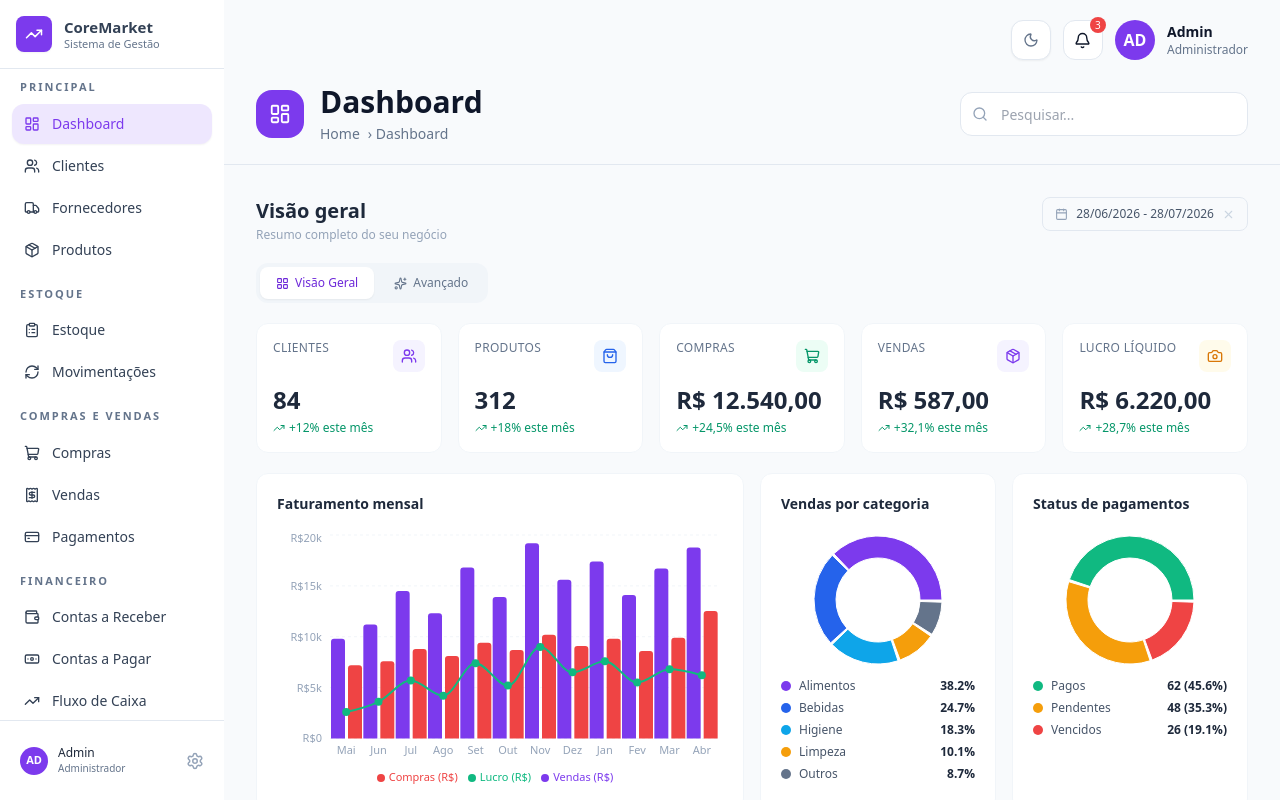
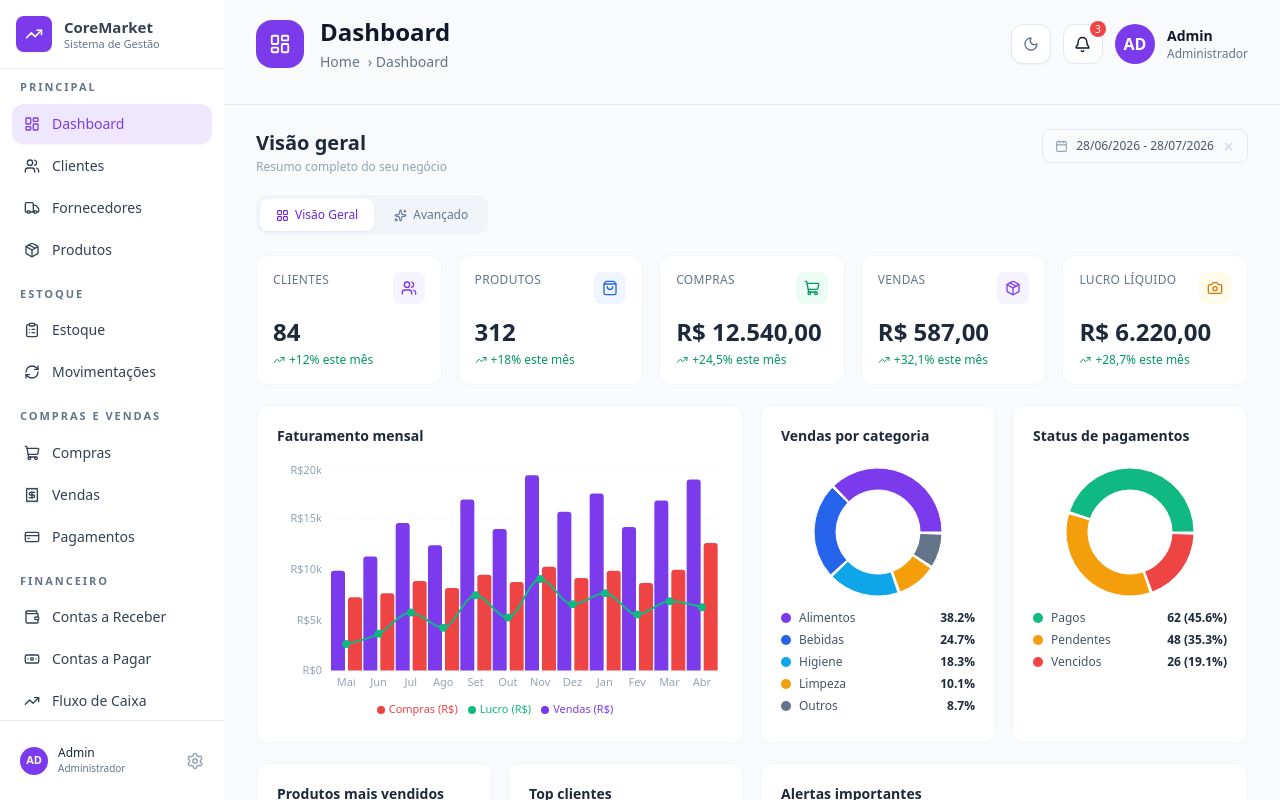
Before and after one commit to natanaelrb/coremarket-frontend, a React (Vite) app: page /dashboard in a window 1280 px wide. Built offline with nearby package versions, Linux system fonts and the light colour scheme.

Commit message:
ajustes da barra de pesquisa e topbar

```diff
--- a/src/layouts/Topbar.jsx
+++ b/src/layouts/Topbar.jsx
@@ -67,18 +67,38 @@ export default function Topbar() {
   }
 
   return (
-    <header className="sticky top-0 z-40 border-b border-slate-200 dark:border-white/10 bg-[var(--bg-app)] backdrop-blur">
-      <div className="px-8 py-5">
+    <header className="sticky top-2 z-40 border-b border-slate-200 dark:border-white/10 bg-[var(--bg-app)] backdrop-blur">
+      <div className="px-8 py-2">
 
         {/* Linha superior */}
         <div className="flex justify-between items-center">
+            <div className="flex items-center gap-4">
 
+    {Icon && (
+      <div className="w-12 h-12 rounded-2xl bg-violet-600 flex items-center justify-center text-white">
+        <Icon size={22} />
+      </div>
+    )}
+
+    <div>
+      <h1 className="text-2xl font-bold">
+        {page.title}
+      </h1>
+
+      <div className="flex gap-2 mt-1 text-sm text-slate-500">
+        {page.breadcrumb.map((item, index) => (
+          <span key={item}>
+            {index > 0 && "› "}
+            {item}
+          </span>
+        ))}
+      </div>
+    </div>
           <div className="relative">
 
           </div>
-
+          </div>
           <div className="flex items-center gap-3">
-
             <IconButton
               icon={isDark ? Sun : Moon}
               onClick={alternarTema}
@@ -91,7 +111,7 @@ export default function Topbar() {
                 3
               </span>
             </button>
-
+{/* usuario */}
             <div className="flex items-center gap-3">
               <div className="w-10 h-10 rounded-full bg-violet-600 flex items-center justify-center text-white font-semibold">
                 AD
@@ -115,36 +135,9 @@ export default function Topbar() {
         {/* Linha inferior */}
 
        <div className="mt-6 flex items-center justify-between">
-
-  {/* Esquerda */}
-  <div className="flex items-center gap-4">
-
-    {Icon && (
-      <div className="w-12 h-12 rounded-2xl bg-violet-600 flex items-center justify-center text-white">
-        <Icon size={22} />
-      </div>
-    )}
-
-    <div>
-      <h1 className="text-3xl font-bold">
-        {page.title}
-      </h1>
-
-      <div className="flex gap-2 mt-1 text-sm text-slate-500">
-        {page.breadcrumb.map((item, index) => (
-          <span key={item}>
-            {index > 0 && "› "}
-            {item}
-          </span>
-        ))}
-      </div>
-    </div>
-
-  </div>
-
   {/* Direita */}
-  <div className="flex items-center gap-3">
-
+{/* <div className="flex items-center justify-end gap-3 w-full">
+{  page.showSearch && (
     <div className="relative">
 
       <Search
@@ -172,10 +165,10 @@ export default function Topbar() {
       />
 
     </div>
-
+)}
     {renderAction()}
 
-  </div>
+  </div> */}
 
 </div>
 
--- a/src/layouts/headerConfig.js
+++ b/src/layouts/headerConfig.js
@@ -23,6 +23,7 @@ const headerConfig = {
     icon: LayoutDashboard,
     breadcrumb: ["Home", "Dashboard"],
     action: null,
+    showSearch: false,
   },
 
   "/clientes": {
@@ -30,6 +31,7 @@ const headerConfig = {
     icon: Users,
     breadcrumb: ["Home", "Clientes"],
     action: "cliente",
+    showSearch: true,
   },
 
   "/produtos": {
@@ -37,6 +39,7 @@ const headerConfig = {
     icon: Package,
     breadcrumb: ["Home", "Produtos"],
     action: "produto",
+    showSearch: true,
   },
 
   "/fornecedores": {
@@ -44,6 +47,7 @@ const headerConfig = {
     icon: Truck,
     breadcrumb: ["Home", "Fornecedores"],
     action: "fornecedor",
+    showSearch: true,
   },
 
   "/compras": {
@@ -51,6 +55,7 @@ const headerConfig = {
     icon: ShoppingCart,
     breadcrumb: ["Home", "Compras"],
     action: "compra",
+    showSearch: true,
   },
 
   "/vendas": {
@@ -58,6 +63,7 @@ const headerConfig = {
     icon: Receipt,
     breadcrumb: ["Home", "Vendas"],
     action: "venda",
+    showSearch: true,
   },
 
   "/pagamentos": {
@@ -65,6 +71,7 @@ const headerConfig = {
     icon: CreditCard,
     breadcrumb: ["Home", "Pagamentos"],
     action: "pagamento",
+    showSearch: true,
   },
 
   "/estoque": {
@@ -72,6 +79,7 @@ const headerConfig = {
     icon: ClipboardList,
     breadcrumb: ["Home", "Estoque"],
     action: null,
+    showSearch: true,
   },
 
   "/movimentacoes": {
@@ -79,6 +87,7 @@ const headerConfig = {
     icon: RefreshCw,
     breadcrumb: ["Home", "Movimentações"],
     action: null,
+    showSearch: true,
   },
 
   "/contas-receber": {
@@ -86,6 +95,7 @@ const headerConfig = {
     icon: Wallet,
     breadcrumb: ["Home", "Financeiro"],
     action: null,
+    showSearch: true,
   },
 
   "/contas-pagar": {
@@ -93,6 +103,7 @@ const headerConfig = {
     icon: Banknote,
     breadcrumb: ["Home", "Financeiro"],
     action: null,
+    showSearch: true,
   },
 
   "/fluxo-caixa": {
@@ -100,6 +111,7 @@ const headerConfig = {
     icon: TrendingUp,
     breadcrumb: ["Home", "Financeiro"],
     action: null,
+    showSearch: true,
   },
 
   "/despesas": {
@@ -107,6 +119,7 @@ const headerConfig = {
     icon: TrendingDown,
     breadcrumb: ["Home", "Financeiro"],
     action: null,
+    showSearch: true,
   },
 
   "/relatorios": {
@@ -114,6 +127,7 @@ const headerConfig = {
     icon: BarChart3,
     breadcrumb: ["Home", "Relatórios"],
     action: null,
+    showSearch: true,
   },
 
   "/usuarios": {
@@ -121,6 +135,7 @@ const headerConfig = {
     icon: UserCog,
     breadcrumb: ["Home", "Administração"],
     action: null,
+    showSearch: true,
   },
 
   "/configuracoes": {
@@ -128,6 +143,7 @@ const headerConfig = {
     icon: Settings,
     breadcrumb: ["Home", "Administração"],
     action: null,
+    showSearch: true,
   },
 };
 
```
